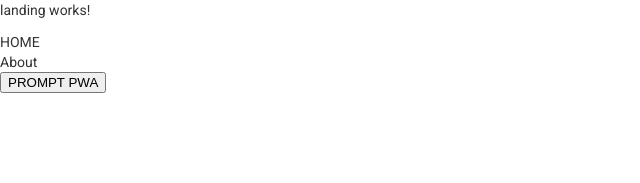
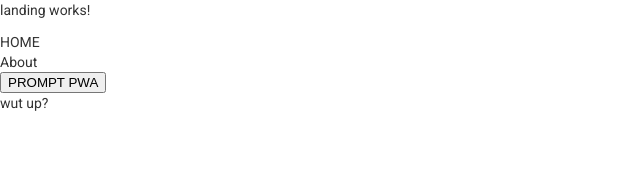
Before and after one commit to rmdorsey/web3_angular13_seed, an Angular app: page /landing in a window 1280 px wide. Shown: the top 183 px of the page, without its empty margins (0-640 px from the left). Built offline with nearby package versions, Linux system fonts and the light colour scheme.

Commit message:
test azure build process.

```diff
--- a/src/app/app.component.html
+++ b/src/app/app.component.html
@@ -1,3 +1,4 @@
 
 <app-loader *ngIf="isLoadingRoute"></app-loader>
 <router-outlet></router-outlet>
+<p>wut up?</p>
```
